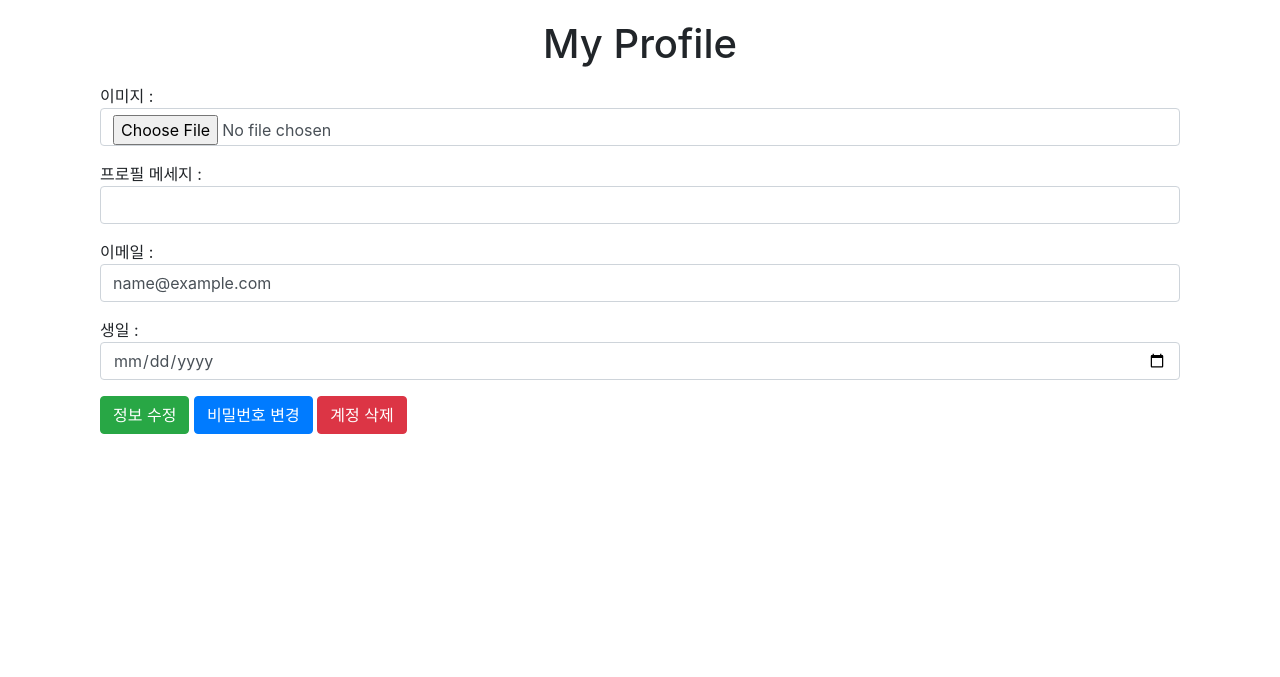
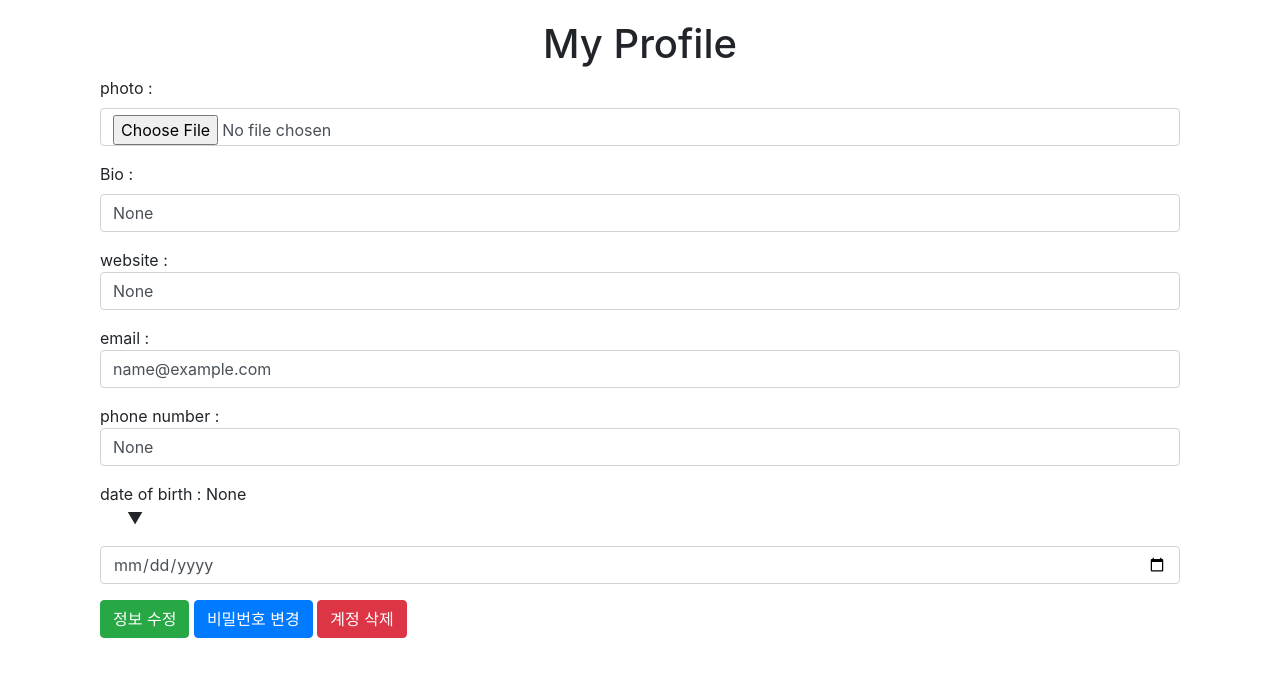
Before and after one commit to kho903/DjangoProject2, a Django app: page /member/profile/ in a window 1280 px wide. Shown: the part 70-747 px from the top of the page. Run offline with Django 3.2, Linux system fonts and the light colour scheme; the visitor is signed in with stand-in values (Sample User, id 1); some libraries are stand-ins or nearby versions.

Commit message:
something changed

```diff
--- a/member/models.py
+++ b/member/models.py
@@ -9,9 +9,9 @@ from django.db import models
 class User(AbstractUser):
 
     bio = models.TextField(null=True, blank=True) # 소개
-    photo = models.ImageField(upload_to='user/%Y/%m/%d', null=True, blank=True) # 프로필 사진
+    photo = models.ImageField(upload_to='user/%Y/%m/%d', null=True) # 프로필 사진
     phone_number = models.CharField(null= True, blank=True, max_length=20) # 전화번호
-    date_of_birth = models.DateField(null=True, blank=True) # 생일
+    date_of_birth = models.DateField(null=True) # 생일
     website = models.CharField(null=True, blank=True, max_length=100) # 웹사이트
 
 
--- a/member/views.py
+++ b/member/views.py
@@ -77,11 +77,19 @@ def profile(request):
         email = request.POST.get('email')
         birth_date = request.POST.get('birth_date')
         img = request.POST.get('img')
+        phone_number = request.POST.get('phone_number')
+        website = request.POST.get('website')
 
         user.bio = text
         user.email = email
-        user.date_of_birth = birth_date
-        user.photo = img
+        user.phone_number = phone_number
+        user.website = website
+
+        # 값이 존재할 때만 넣어줌으로써, Validation Error 해결 !
+        if birth_date :
+            user.date_of_birth = birth_date
+        if img :
+            user.photo = img
 
         user.save()
 
--- a/template/registration/mypage.html
+++ b/template/registration/mypage.html
@@ -5,28 +5,39 @@
 		<div>
 		    <h1 style="text-align:center;">My Profile</h1>
 	    </div>
-      {% if user.img %}
+        {% if user.photo %}
         <div style="text-align:center;">
-         <img src ="../{{ user.img.url }}" alt="..." width="400px">
+         <img src ="{{ user.photo.url }}" alt="..." width="400px">
         </div>
         {% endif %}
-  <form class="mt-3" action="{% url 'profile' %}" method="POST" enctype="multipart/form-data">
+        <form action="{% url 'profile' %}" method="POST" enctype="multipart/form-data">
         {% csrf_token %}
         <div class="form-group">
-      이미지 : <input type="file" class="form-control" id="img" name="img" value="{{ user.img }}">
+            <label for="img"> photo :</label>
+            <input type="file" class="form-control" id="img" name="img" value="{{ user.photo }}">
         </div>
         <div class="form-group">
-      프로필 메세지 : <input type="text" class="form-control" id="text" name="text" value="{{ user.text }}">
+            <label for="text">Bio :</label>
+            <input type="text" class="form-control" id="text" name="text" value="{{ user.bio }}">
         </div>
         <div class="form-group">
-      이메일 : <input type="email" class="form-control" id="email" name="email" value="{{ user.email }}">
+        website : <input type="text" class="form-control" id="website" name="website" value="{{ user.website }}">
         </div>
         <div class="form-group">
-      생일 : <input type="date" class="form-control" id="birth_date" name="birth_date" value="{{ user.birth_date }}">
+        email : <input type="email" class="form-control" id="email" name="email" value="{{ user.email }}">
+        </div>
+        <div class="form-group">
+        phone number : <input type="text" class="form-control" id="phone_number" name="phone_number" value="{{ user.phone_number }}">
+        </div>
+        <div class="form-group">
+            date of birth : {{ user.date_of_birth }}
+            <p>&nbsp;&nbsp;&nbsp;&nbsp;&nbsp;&nbsp;▼</p>
+            <input type="date" class="form-control" id="birth_date" name="birth_date" value="{{ user.date_of_birth }}">
         </div>
     <button type="submit", class="btn btn-success", value="save">정보 수정</button>
     <a href="{% url 'change_password' %}"><button type="button" class="btn btn-primary">비밀번호 변경</button></a>
     <a href="{% url 'delete' %}"><button type="button" class="btn btn-danger">계정 삭제</button></a>
 </form></div>
 </div>
+
 {% endblock content %}
```
Also changed, not shown: README.md. Lines whose indentation alone changed are shown as unchanged.
